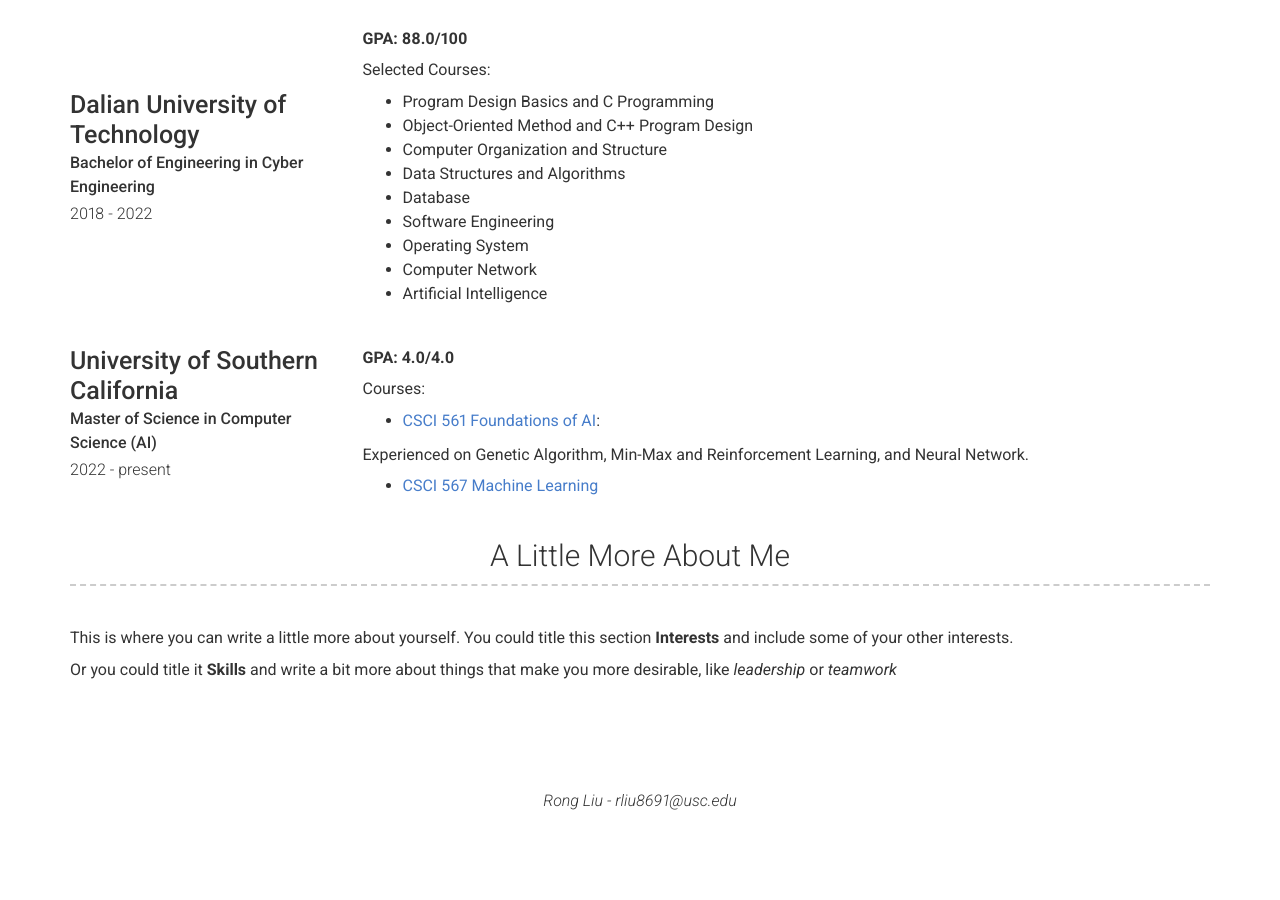
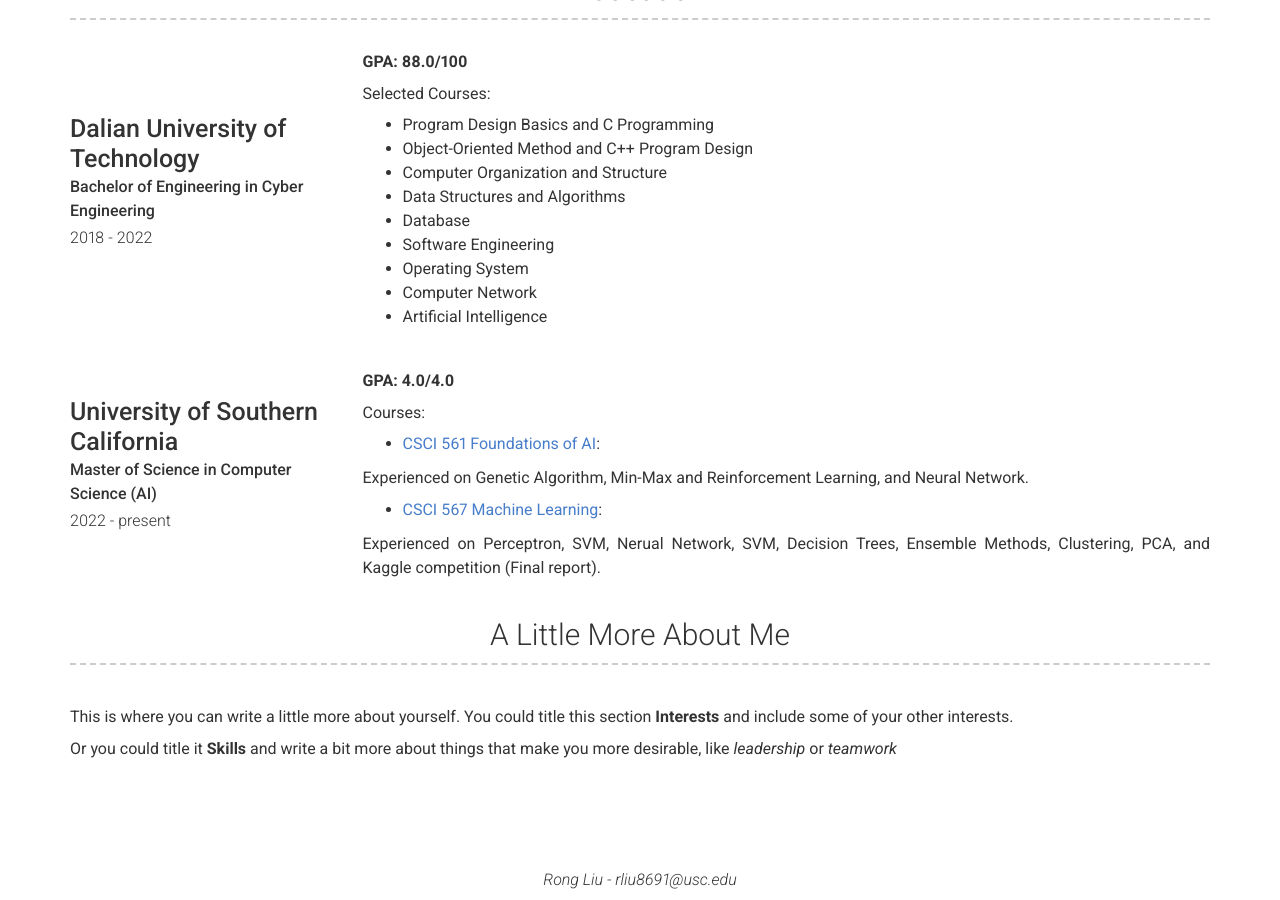
Before and after one commit to RongLiu-Leo/rongliu-leo.github.io, a Jekyll site: the page built from index.md, in a window 1280 px wide and 900 px high, scrolled down 1060 px. Built offline with Jekyll 4.4.1, drawn with Linux system fonts in a browser that asks for light colours; nearby versions of some CDN libraries; before the commit the page ends 1881 px from its top, so only the background shows below that.

Commit message:
Update _config.yml

```diff
--- a/_config.yml
+++ b/_config.yml
@@ -10,7 +10,7 @@
 title: USC Master Student in Computer Science (AI)
 email: rliu8691@usc.edu
 # email_title: Email (Email title override)
-# phone: Your phone number (optional)
+phone: (213)519-8268
 # phone_title: Phone (Phone title override)
 # website: Your website (eg. https://google.com)(optional)
 # website_title: Web (Website title override)
@@ -96,7 +96,6 @@
         title: Dalian University of Technology
         sub_title: Bachelor of Engineering in Cyber Engineering
         caption: 2018 - 2022
-        about_profile_image: images/profile.jpg
 
         description: | # this will include new lines to allow paragraphs
           **GPA: 88.0/100**
@@ -124,7 +123,10 @@
           - [CSCI 561 Foundations of AI](https://drive.google.com/file/d/1xQ9tMWfQO7vQyQjUaxkMetBQNxXPGAaY/view?usp=share_link):
 
           Experienced on Genetic Algorithm, Min-Max and Reinforcement Learning, and Neural Network.
-          - [CSCI 567 Machine Learning](https://vatsalsharan.github.io/fall22.html)
+          - [CSCI 567 Machine Learning](https://vatsalsharan.github.io/fall22.html):
+
+          Experienced on Perceptron, SVM, Nerual Network, SVM, Decision Trees, Ensemble Methods, Clustering, PCA, and Kaggle competition (Final report).
+
   - title: A Little More About Me
     layout: text
     content: | # this will include new lines to allow paragraphs
```
